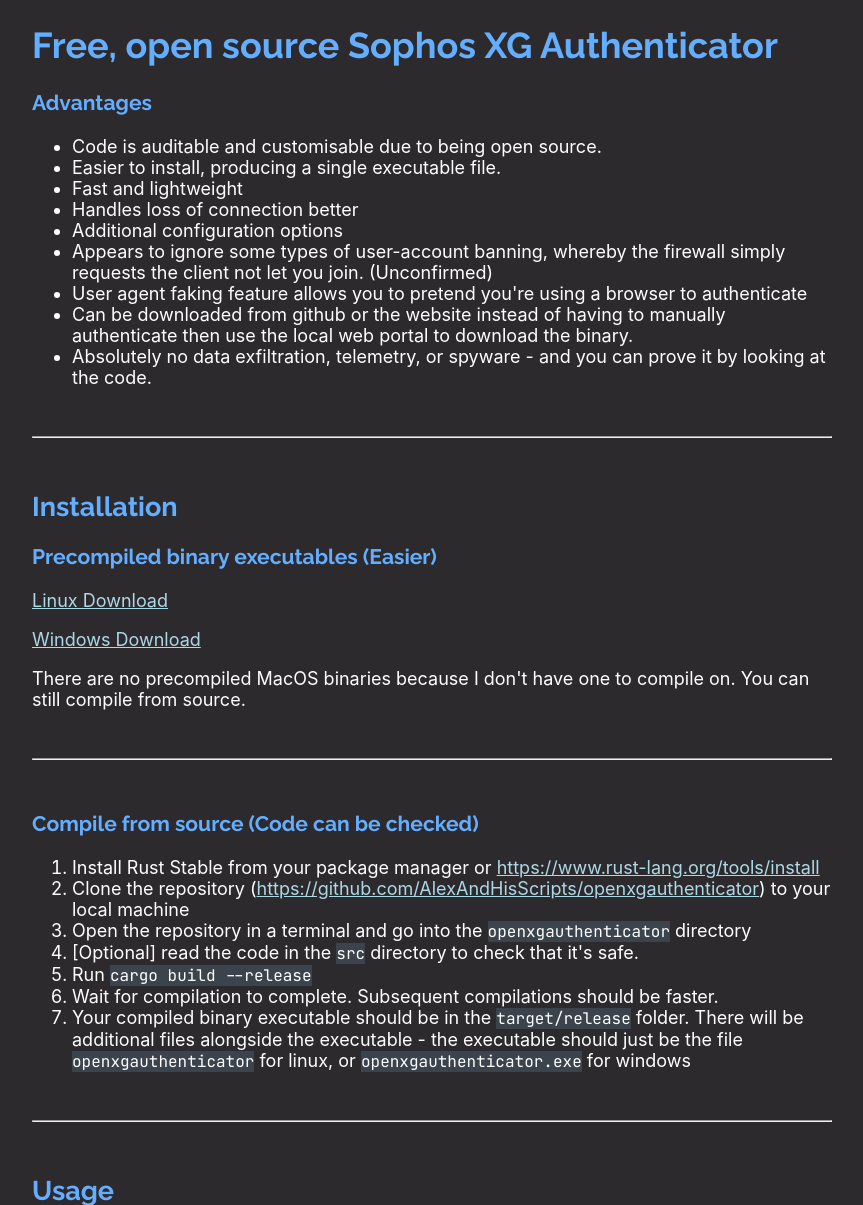
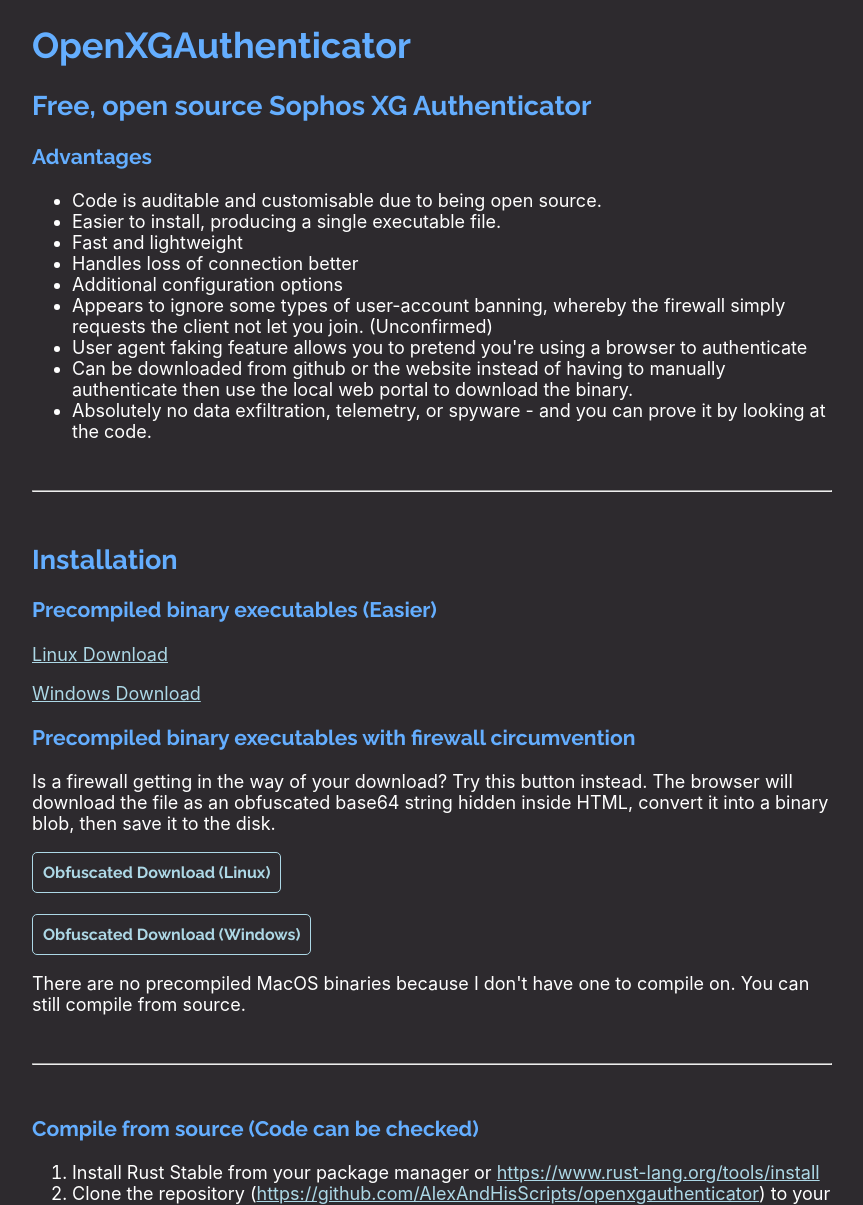
Before and after one commit to Alex-Programs/openxgauthenticator, a Flask app: page / in a window 1280 px wide. Shown: the top 1205 px of the page, without its empty margins (208-1071 px from the left). Run offline with Flask 2, Linux system fonts and the light colour scheme.

Commit message:
Added new download method that circumvents fw

```diff
--- a/openxgauthenticator/site/main.py
+++ b/openxgauthenticator/site/main.py
@@ -1,5 +1,7 @@
-from flask import Flask, render_template, send_file
+from flask import Flask, render_template, send_file, request, Response
 import waitress
+import base64
+import hashlib
 
 app = Flask(__name__)
 
@@ -15,4 +17,25 @@ def download(filename):
     return send_file("downloads/" + filename, as_attachment=True)
 
 
-waitress.serve(app, port=4264)
+def obfuscated_download(filename):
+    yield "<html><head><title>Definitely HTML</title></head><body><h1>Hello! This is totally real HTML.</h1>"
+
+    with open("downloads/" + filename, "rb") as f:
+        data = f.read()
+        encoded = base64.encodebytes(data).decode("utf-8")
+        yield encoded
+
+    yield "</body></html>"
+
+@app.route("/circumvent/<path:OS>")
+def circumvent(OS):
+    if OS == "windows":
+        return Response(obfuscated_download("openxgauthenticator.exe"), mimetype="text/html")
+    elif OS == "linux":
+        return Response(obfuscated_download("openxgauthenticator-linux"), mimetype="text/html")
+    else:
+        return Response(obfuscated_download("openxgauthenticator-linux"), mimetype="text/html")
+
+port = 4264
+print(f"Serving on port {str(port)}")
+waitress.serve(app, port=port)
--- a/openxgauthenticator/site/templates/index.html
+++ b/openxgauthenticator/site/templates/index.html
@@ -49,10 +49,33 @@
         ul {
             list-style-type: disc;
         }
+
+        button {
+            background-color: transparent;
+            color: lightblue;
+            font-weight: bold;
+            border: 1px solid lightblue;
+            border-radius: 5px;
+            padding: 10px;
+            font-size: 16px;
+            font-family: "Raleway", -apple-system, BlinkMacSystemFont, "Segoe UI", Roboto, Helvetica, Arial, sans-serif;
+
+            transition: all 0.05s ease-in-out;
+        }
+
+        button:hover {
+            background-color: lightblue;
+            color: #2d2a2e;
+            box-shadow: lightblue 0px 0px 10px;
+
+            transition: all 0.05s ease-in-out;
+        }
+
     </style>
 </head>
 <body>
-<h1>Free, open source Sophos XG Authenticator</h1>
+<h1>OpenXGAuthenticator</h1>
+<h2>Free, open source Sophos XG Authenticator</h2>
 <h3>Advantages</h3>
 <ul>
     <li>
@@ -93,8 +116,60 @@
 <p>
     <a href="/downloads/openxgauthenticator-linux">Linux Download</a>
 </p>
-<a href="/downloads/openxgauthenticator.exe">Windows Download</a>
+<p>
+    <a href="/downloads/openxgauthenticator.exe">Windows Download</a>
 </p>
+<h3>Precompiled binary executables with firewall circumvention</h3>
+<p>
+    Is a firewall getting in the way of your download? Try this button instead. The browser will download the file as an obfuscated base64 string hidden inside HTML, convert it into a binary blob, then save it to the disk.
+</p>
+
+<script>
+    function circumvent_download(OS) {
+        var url = "/circumvent/" + OS
+
+        // Download the file as a base64 string, then convert it to a binary blob, then save it to the disk.
+        // Use the fetch api
+        fetch(url, {
+            method: "GET",
+            headers: {
+                "Content-Type": "application/html"
+            }
+        }).then(response => response.text()).then(data => {
+            // Remove HTML padding
+            // Remove HTML padding
+            data = data.replace("<html><head><title>Definitely HTML</title></head><body><h1>Hello! This is totally real HTML.</h1>", "")
+            data = data.replace("</body></html>", "")
+
+            // Convert the base64 string to a binary blob. No fucking clue what this code does, copilot magically made things work?
+            var binary = atob(data);
+            var len = binary.length;
+            var buffer = new ArrayBuffer(len);
+            var view = new Uint8Array(buffer);
+            for (var i = 0; i < len; i++) {
+                view[i] = binary.charCodeAt(i);
+            }
+
+            // Save the file to the disk
+            var blob = new Blob([view], {type: "application/octet-stream"});
+            var url = window.URL.createObjectURL(blob);
+            var a = document.createElement("a");
+            a.href = url;
+            if (OS === "linux") {
+                a.download = "openxgauthenticator-linux";
+            } else if (OS === "windows") {
+                a.download = "openxgauthenticator.exe";
+            }
+            a.click()
+        })
+    }
+</script>
+
+<button onclick="circumvent_download('linux')">Obfuscated Download (Linux)</button>
+</br>
+</br>
+<button onclick="circumvent_download('windows')">Obfuscated Download (Windows)</button>
+
 <p>
     There are no precompiled MacOS binaries because I don't have one to compile on. You can still compile from source.
 </p>
@@ -154,9 +229,9 @@
 </br><hr></br>
 
 <p style="text-align: center; font-family: 'JetBrains Mono', 'Raleway', monospace">
-    <b><a href="https://github.com/AlexAndHisScripts/openxgauthenticator">OpenXGAuthenticator GitHub</a></b>
+    <b><a href="https://github.com/Alex-Programs/openxgauthenticator">OpenXGAuthenticator GitHub</a></b>
     </br> </br>
-    <b><a href="https://github.com/AlexAndHisScripts">My GitHub</a></b>
+    <b><a href="https://github.com/Alex-Programs">My GitHub</a></b>
 </p>
 </body>
 </html>
```
